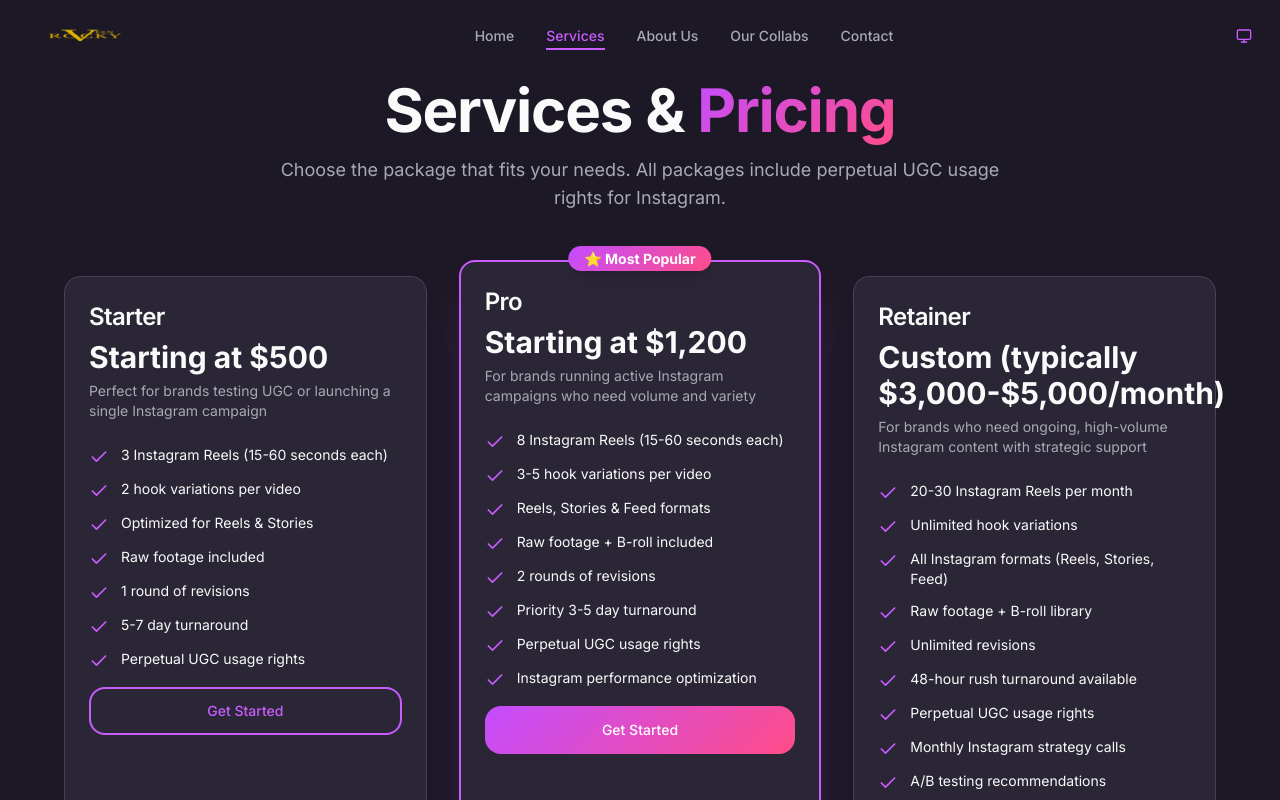
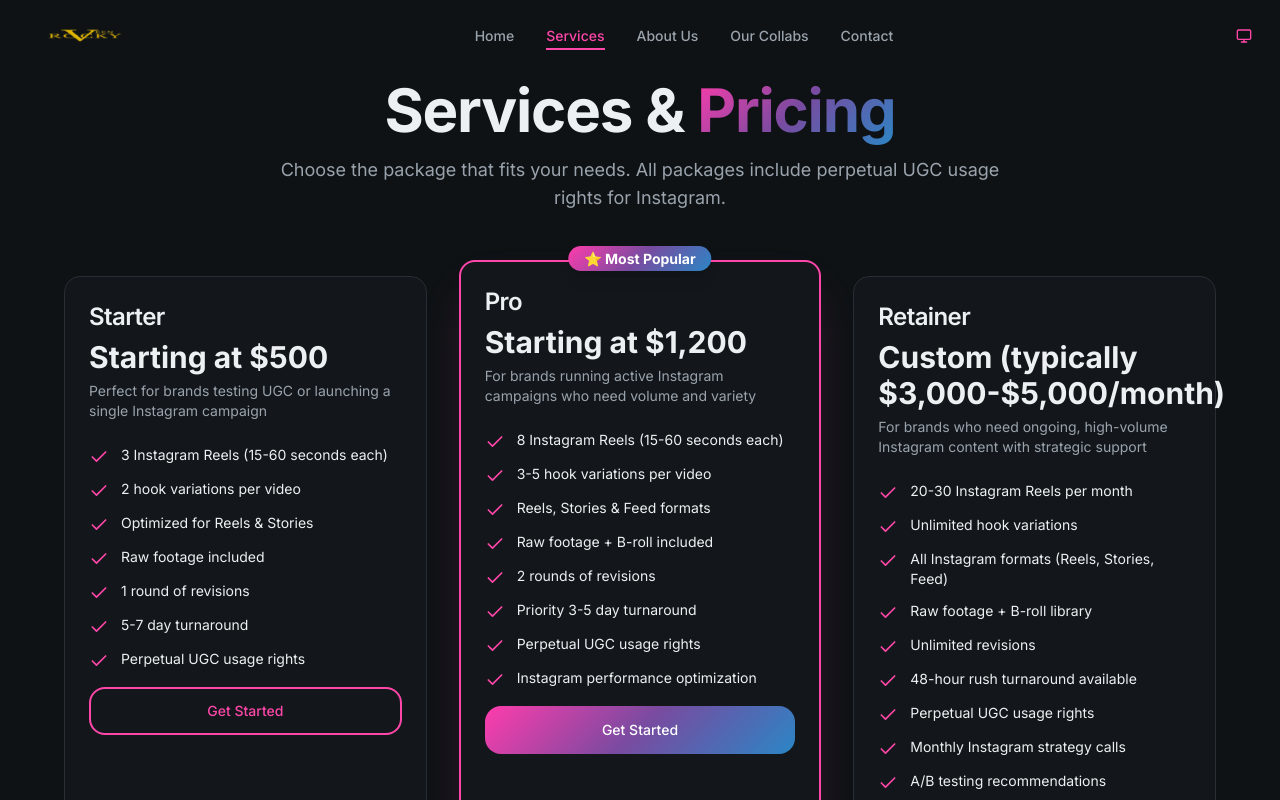
Before and after one commit to veen113/rockyveen-website, a Next.js app: page /services in a window 1280 px wide. Shown: the top 800 px of the page. Built offline with nearby package versions, Linux system fonts and the light colour scheme.

Commit message:
Update to Cyber Candy color scheme - Magenta, Teal, Lime

```diff
--- a/src/app/globals.css
+++ b/src/app/globals.css
@@ -10,64 +10,64 @@
     --card-foreground: 240 10% 10%;
     --popover: 0 0% 100%;
     --popover-foreground: 240 10% 10%;
-    --primary: 280 100% 65%;
+    --primary: 328 100% 62%;
     --primary-foreground: 0 0% 100%;
-    --secondary: 340 100% 65%;
+    --secondary: 193 100% 59%;
     --secondary-foreground: 0 0% 100%;
-    --muted: 280 20% 97%;
-    --muted-foreground: 240 5% 45%;
-    --accent: 45 100% 60%;
+    --muted: 220 20% 97%;
+    --muted-foreground: 220 10% 45%;
+    --accent: 84 100% 67%;
     --accent-foreground: 240 10% 10%;
-    --destructive: 0 100% 65%;
+    --destructive: 351 100% 65%;
     --destructive-foreground: 0 0% 100%;
-    --border: 280 20% 92%;
-    --input: 280 20% 92%;
-    --ring: 280 100% 65%;
+    --border: 220 20% 92%;
+    --input: 220 20% 92%;
+    --ring: 328 100% 62%;
     --radius: 1rem;
   }
 
   .dark {
-    --background: 260 30% 8%;
-    --foreground: 0 0% 98%;
-    --card: 260 25% 12%;
-    --card-foreground: 0 0% 98%;
-    --popover: 260 25% 12%;
-    --popover-foreground: 0 0% 98%;
-    --primary: 280 100% 70%;
+    --background: 210 25% 4%;
+    --foreground: 210 20% 98%;
+    --card: 210 20% 6%;
+    --card-foreground: 210 20% 98%;
+    --popover: 210 20% 6%;
+    --popover-foreground: 210 20% 98%;
+    --primary: 328 100% 62%;
     --primary-foreground: 0 0% 100%;
-    --secondary: 340 100% 70%;
+    --secondary: 193 100% 59%;
     --secondary-foreground: 0 0% 100%;
-    --muted: 260 20% 18%;
-    --muted-foreground: 240 5% 70%;
-    --accent: 45 100% 65%;
-    --accent-foreground: 260 30% 8%;
-    --destructive: 0 100% 70%;
+    --muted: 210 15% 10%;
+    --muted-foreground: 210 10% 60%;
+    --accent: 84 100% 67%;
+    --accent-foreground: 210 25% 4%;
+    --destructive: 351 100% 65%;
     --destructive-foreground: 0 0% 100%;
-    --border: 260 20% 22%;
-    --input: 260 20% 22%;
-    --ring: 280 100% 70%;
+    --border: 210 15% 12%;
+    --input: 210 15% 12%;
+    --ring: 328 100% 62%;
   }
 
   .dim {
-    --background: 260 20% 12%;
-    --foreground: 0 0% 98%;
-    --card: 260 18% 18%;
-    --card-foreground: 0 0% 98%;
-    --popover: 260 18% 18%;
-    --popover-foreground: 0 0% 98%;
-    --primary: 280 100% 68%;
+    --background: 210 20% 7%;
+    --foreground: 210 15% 94%;
+    --card: 210 18% 9%;
+    --card-foreground: 210 15% 94%;
+    --popover: 210 18% 9%;
+    --popover-foreground: 210 15% 94%;
+    --primary: 328 100% 64%;
     --primary-foreground: 0 0% 100%;
-    --secondary: 340 100% 68%;
+    --secondary: 193 100% 61%;
     --secondary-foreground: 0 0% 100%;
-    --muted: 260 15% 25%;
-    --muted-foreground: 240 5% 68%;
-    --accent: 45 100% 62%;
-    --accent-foreground: 260 20% 12%;
-    --destructive: 0 100% 68%;
+    --muted: 210 15% 15%;
+    --muted-foreground: 210 10% 64%;
+    --accent: 84 100% 69%;
+    --accent-foreground: 210 20% 7%;
+    --destructive: 351 100% 67%;
     --destructive-foreground: 0 0% 100%;
-    --border: 260 15% 30%;
-    --input: 260 15% 30%;
-    --ring: 280 100% 68%;
+    --border: 210 15% 18%;
+    --input: 210 15% 18%;
+    --ring: 328 100% 64%;
   }
 }
 
@@ -119,24 +119,24 @@
   }
 
   .gradient-primary {
-    background: linear-gradient(135deg, hsl(280 100% 65%) 0%, hsl(340 100% 65%) 100%);
+    background: linear-gradient(135deg, #FF3CAC 0%, #784BA0 50%, #2B86C5 100%);
   }
 
   .gradient-accent {
-    background: linear-gradient(135deg, hsl(45 100% 60%) 0%, hsl(30 100% 60%) 100%);
+    background: linear-gradient(135deg, #2BD2FF 0%, #B2FF59 100%);
   }
 
   .gradient-mesh {
     background:
-      radial-gradient(at 0% 0%, hsl(280 100% 65% / 0.15) 0px, transparent 50%),
-      radial-gradient(at 100% 0%, hsl(340 100% 65% / 0.15) 0px, transparent 50%),
-      radial-gradient(at 100% 100%, hsl(45 100% 60% / 0.15) 0px, transparent 50%),
-      radial-gradient(at 0% 100%, hsl(200 100% 60% / 0.15) 0px, transparent 50%);
+      radial-gradient(at 0% 0%, rgba(255, 60, 172, 0.15) 0px, transparent 50%),
+      radial-gradient(at 100% 0%, rgba(43, 210, 255, 0.15) 0px, transparent 50%),
+      radial-gradient(at 100% 100%, rgba(178, 255, 89, 0.15) 0px, transparent 50%),
+      radial-gradient(at 0% 100%, rgba(120, 75, 160, 0.15) 0px, transparent 50%);
   }
 
   .text-gradient {
     @apply bg-clip-text text-transparent;
-    background-image: linear-gradient(135deg, hsl(280 100% 65%) 0%, hsl(340 100% 65%) 100%);
+    background-image: linear-gradient(135deg, #FF3CAC 0%, #784BA0 50%, #2B86C5 100%);
   }
 }
 
```
